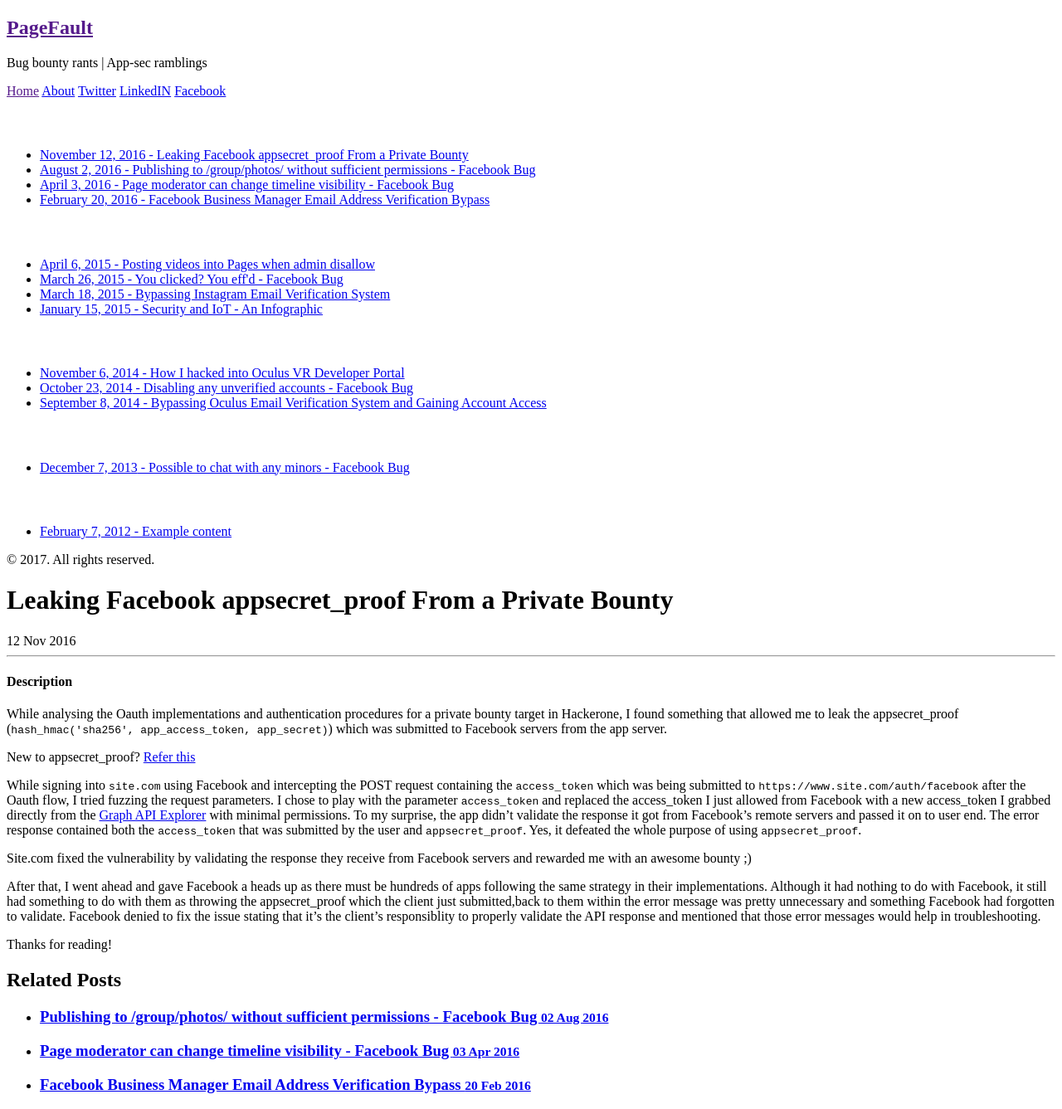
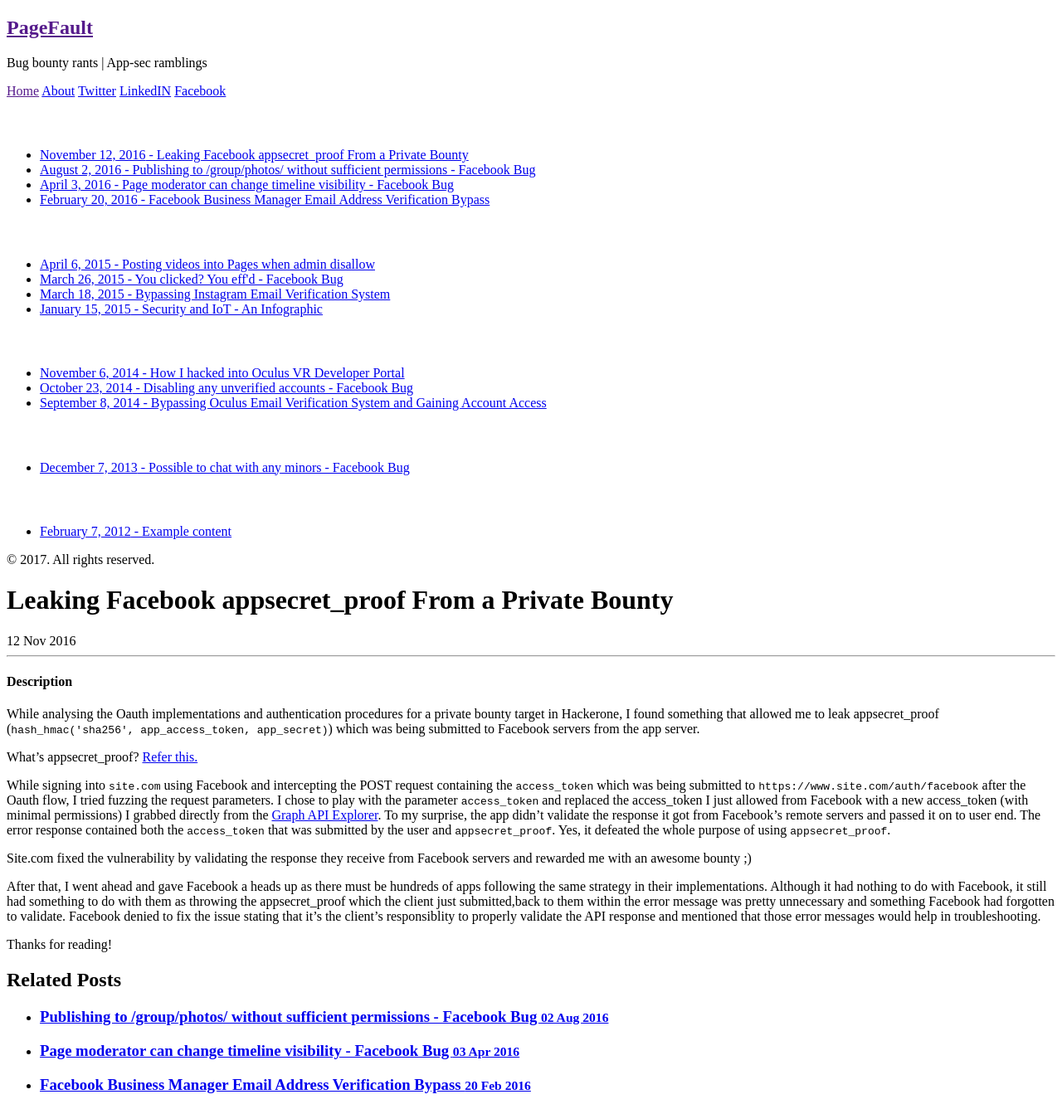
Before and after one commit to sahadnk72/sahadnk72.github.io, a Jekyll site: the page built from _posts/2016-11-12-appsecret-proof-h1-report.md, in a window 1280 px wide. Shown: the whole page at 83% size. Built offline with Jekyll 4.4.1, drawn with Linux system fonts in a browser that asks for light colours.

Commit message:
Update 2016-11-12-appsecret-proof-h1-report.md

```diff
--- a/_posts/2016-11-12-appsecret-proof-h1-report.md
+++ b/_posts/2016-11-12-appsecret-proof-h1-report.md
@@ -7,15 +7,15 @@ title: Leaking Facebook appsecret_proof From a Private Bounty
 #### Description
 
 While analysing the Oauth implementations and authentication procedures for a private bounty target in Hackerone, I found something
-that allowed me to leak the appsecret_proof (`hash_hmac('sha256', app_access_token, app_secret)`) which was submitted to Facebook servers
+that allowed me to leak appsecret_proof (`hash_hmac('sha256', app_access_token, app_secret)`) which was being submitted to Facebook servers
 from the app server.
 
-New to appsecret_proof? <a href="https://developers.facebook.com/docs/graph-api/securing-requests">Refer this</a>
+What's appsecret_proof? <a href="https://developers.facebook.com/docs/graph-api/securing-requests">Refer this.</a>
 
 
 While signing into `site.com` using Facebook and intercepting the POST request containing the `access_token` which was being submitted to `https://www.site.com/auth/facebook` after the Oauth flow,
-I tried fuzzing the request parameters. I chose to play with the parameter `access_token` and replaced the access_token I just allowed from Facebook with a new access_token I grabbed directly
-from the <a href="https://developers.facebook.com/tools/explorer/145634995501895/">Graph API Explorer</a> with minimal permissions. To my surprise, the app didn't validate the response it got from Facebook's
+I tried fuzzing the request parameters. I chose to play with the parameter `access_token` and replaced the access_token I just allowed from Facebook with a new access_token (with minimal permissions) I grabbed directly
+from the <a href="https://developers.facebook.com/tools/explorer/145634995501895/">Graph API Explorer</a>. To my surprise, the app didn't validate the response it got from Facebook's
 remote servers and passed it on to user end. The error response contained both the `access_token` that was submitted by the user and `appsecret_proof`. Yes, it defeated the whole purpose of using `appsecret_proof`.
 
 
```
